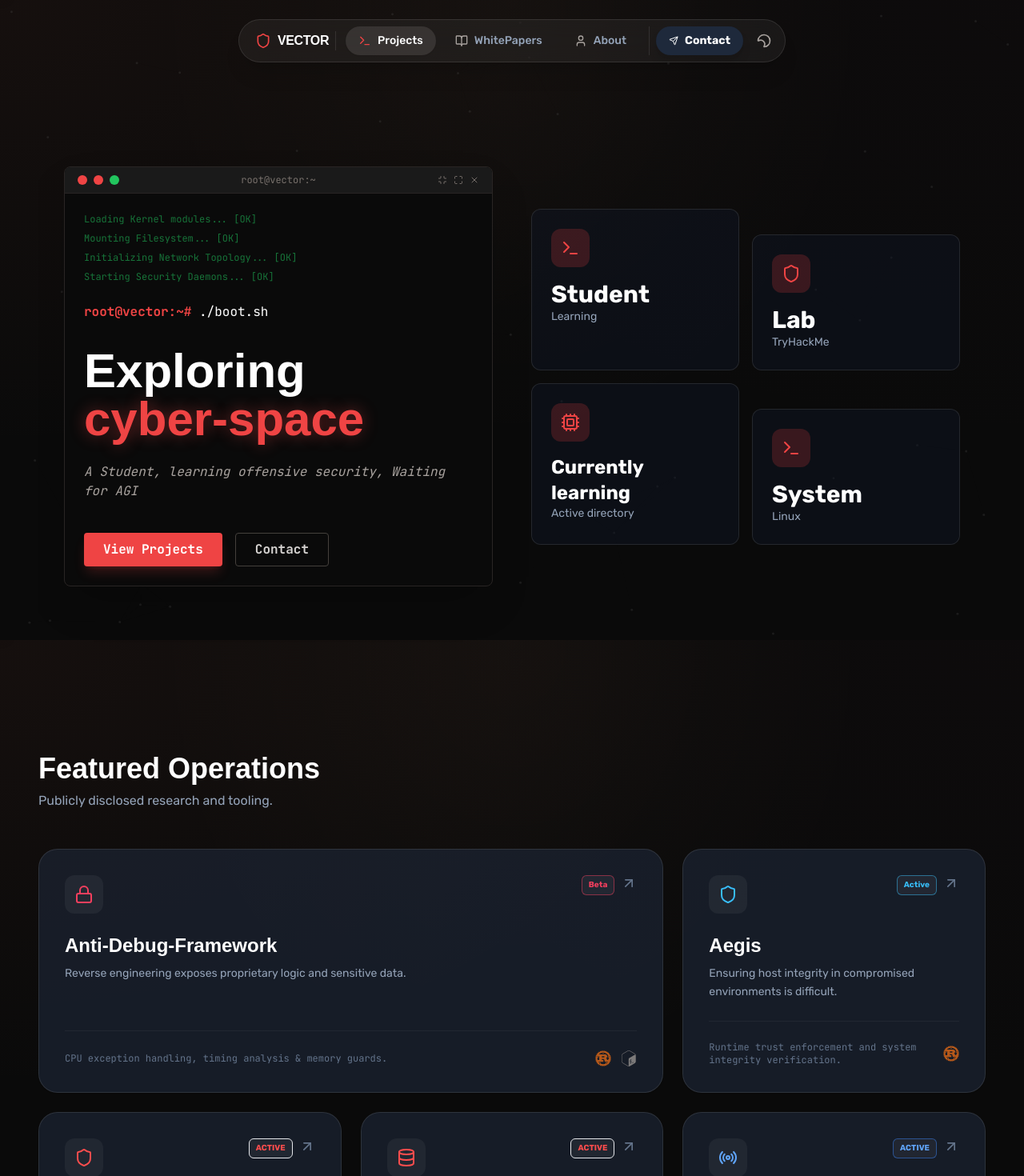
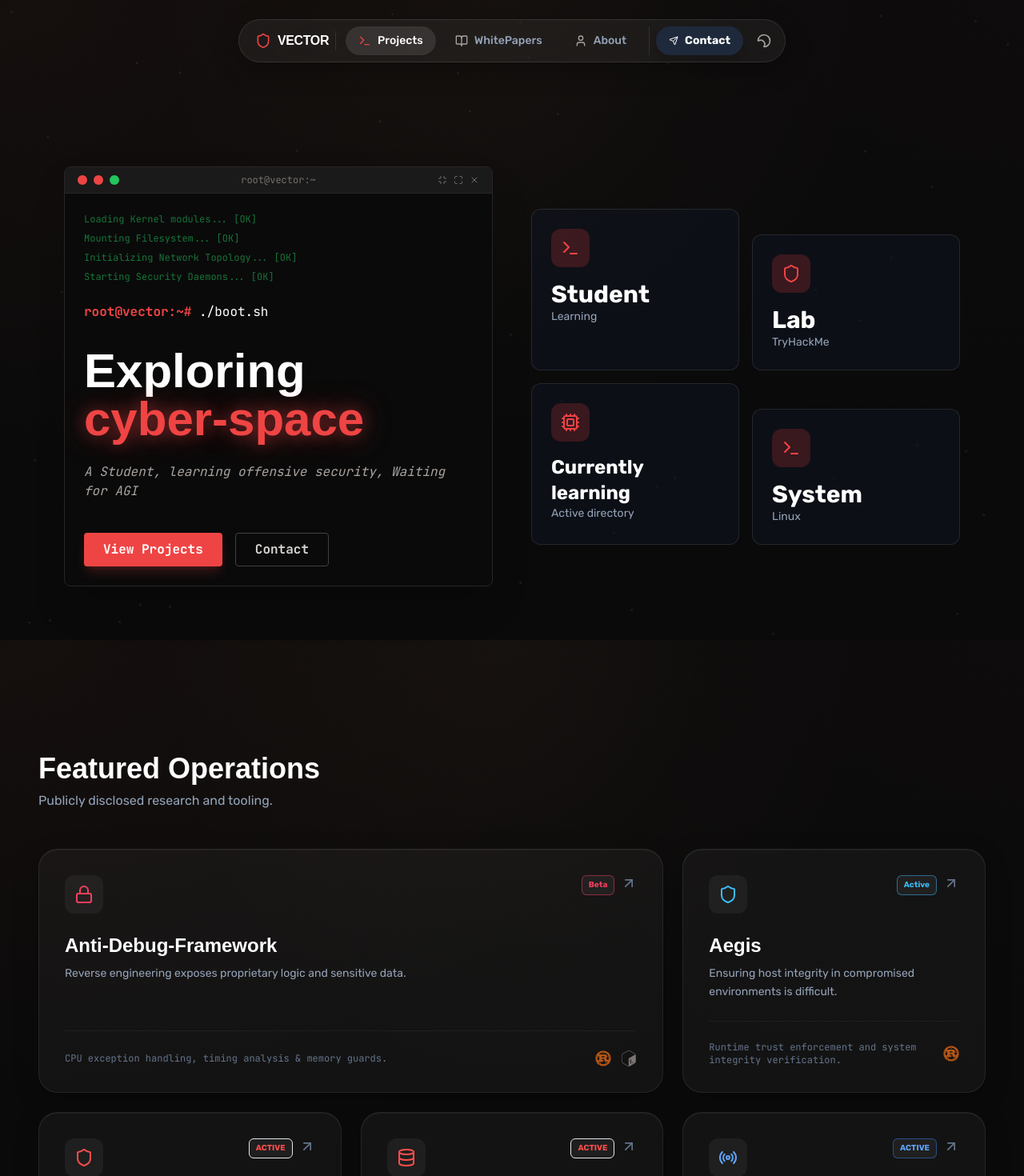
Before and after one commit to id-root/portfolio, a Next.js app: page / in a window 1280 px wide. Shown: the top 1470 px of the page at 80% size. Built offline with nearby package versions, Linux system fonts and the light colour scheme; a web font is replaced by a local one.

Commit message:
Refactor glass-panel and glass-card styles in CSS

```diff
--- a/src/app/globals.css
+++ b/src/app/globals.css
@@ -83,15 +83,33 @@ body {
 
 @layer utilities {
   .glass-panel {
-    @apply bg-white/70 dark:bg-white/5 backdrop-blur-lg border border-stone-200 dark:border-white/10 shadow-xl;
+    @apply bg-white/60 dark:bg-white/[0.05] backdrop-blur-2xl
+           border border-white/70 dark:border-white/10
+           shadow-[0_8px_32px_rgba(0,0,0,0.06)] dark:shadow-[0_8px_32px_rgba(0,0,0,0.3)];
   }
 
   .glass-card {
-    @apply bg-white/50 dark:bg-slate-800/60 backdrop-blur-md border border-stone-200 dark:border-white/10 hover:border-red-500/30 dark:hover:border-white/20 transition-all duration-300 shadow-sm hover:shadow-md;
+    @apply bg-white/40 dark:bg-white/[0.04] backdrop-blur-xl
+           border border-white/60 dark:border-white/[0.08]
+           shadow-[0_8px_32px_rgba(0,0,0,0.05),inset_0_1px_0_rgba(255,255,255,0.3)]
+           dark:shadow-[0_8px_32px_rgba(0,0,0,0.2),inset_0_1px_0_rgba(255,255,255,0.05)]
+           hover:border-red-500/30 dark:hover:border-white/20
+           hover:shadow-[0_8px_40px_rgba(239,68,68,0.08),inset_0_1px_0_rgba(255,255,255,0.4)]
+           dark:hover:shadow-[0_8px_40px_rgba(255,77,77,0.08),inset_0_1px_0_rgba(255,255,255,0.08)]
+           transition-all duration-300;
+  }
+
+  .glass-text {
+    @apply text-stone-800 dark:text-slate-100;
+    text-shadow: 0 1px 2px rgba(0, 0, 0, 0.04);
+  }
+
+  .dark .glass-text {
+    text-shadow: 0 1px 3px rgba(0, 0, 0, 0.3);
   }
 
   .text-glow {
-    text-shadow: 0 0 20px var(--color-accent-glow);
+    text-shadow: 0 0 20px var(--color-accent-glow), 0 0 40px var(--color-accent-glow);
   }
 
   .text-gradient {
```
